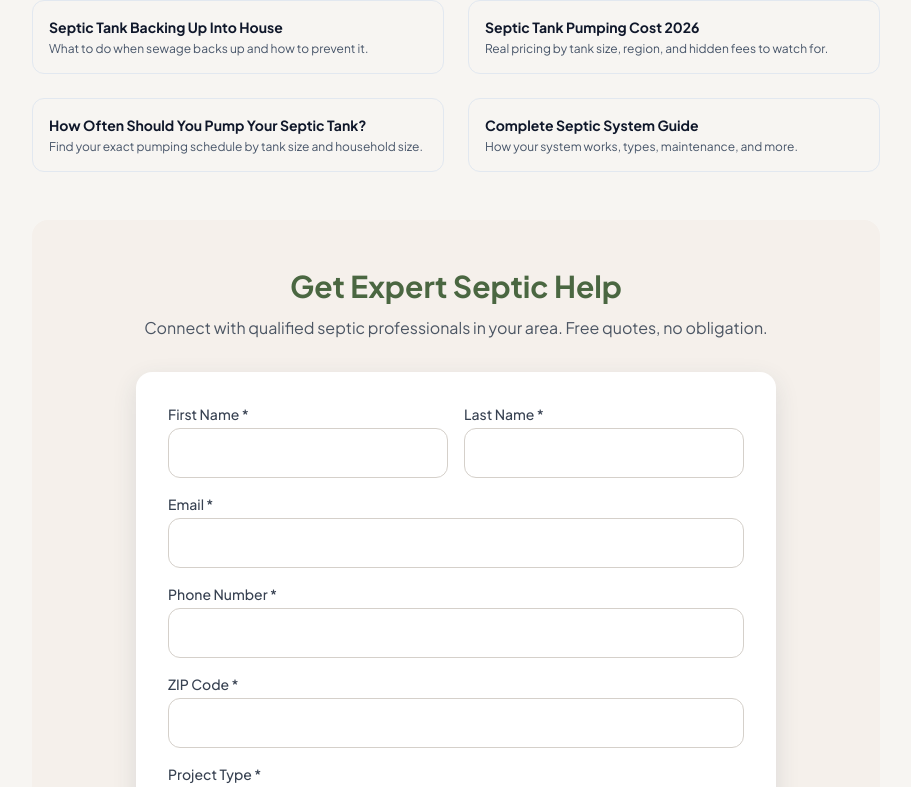
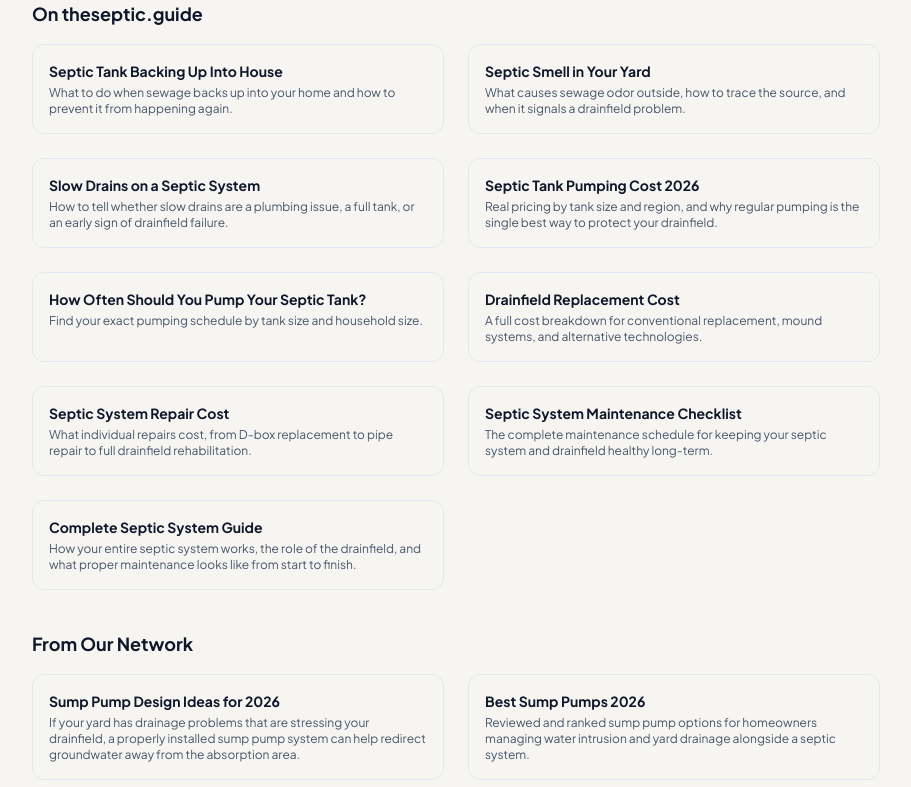
Before and after one commit to thebasementguide2026/theseptic.guide-, a Next.js app: page /problems/drainfield-failing in a window 1280 px wide. Shown: the part 10809-11596 px from the top of the page, without its empty margins (184-1095 px from the left). Built offline with nearby package versions, Linux system fonts and the light colour scheme.

Commit message:
Replace Related Guides section with expanded version including 9 on-site links and 2 network links

```diff
--- a/app/problems/drainfield-failing/page.tsx
+++ b/app/problems/drainfield-failing/page.tsx
@@ -580,26 +580,60 @@ export default function DrainfieldFailing() {
           </div>
         </div>
 
-        {/* Related Articles */}
+          {/* Related Guides */}
           <div className='mt-16'>
             <h2 className='text-3xl font-black text-slate-900 mb-8'>Related Guides</h2>
-          <div className='grid md:grid-cols-2 gap-6'>
+
+            <h3 className='text-lg font-bold text-slate-900 mb-4'>On theseptic.guide</h3>
+            <div className='grid md:grid-cols-2 gap-6 mb-10'>
               <Link href='/problems/tank-backing-up' className='block p-4 border border-slate-200 rounded-lg hover:shadow-md transition-shadow'>
                 <h3 className='font-bold text-slate-900 mb-1 text-sm'>Septic Tank Backing Up Into House</h3>
-              <p className='text-slate-600 text-xs'>What to do when sewage backs up and how to prevent it.</p>
+                <p className='text-slate-600 text-xs'>What to do when sewage backs up into your home and how to prevent it from happening again.</p>
+              </Link>
+              <Link href='/problems/septic-smell-yard' className='block p-4 border border-slate-200 rounded-lg hover:shadow-md transition-shadow'>
+                <h3 className='font-bold text-slate-900 mb-1 text-sm'>Septic Smell in Your Yard</h3>
+                <p className='text-slate-600 text-xs'>What causes sewage odor outside, how to trace the source, and when it signals a drainfield problem.</p>
+              </Link>
+              <Link href='/problems/slow-drains' className='block p-4 border border-slate-200 rounded-lg hover:shadow-md transition-shadow'>
+                <h3 className='font-bold text-slate-900 mb-1 text-sm'>Slow Drains on a Septic System</h3>
+                <p className='text-slate-600 text-xs'>How to tell whether slow drains are a plumbing issue, a full tank, or an early sign of drainfield failure.</p>
               </Link>
               <Link href='/articles/septic-tank-pumping-cost' className='block p-4 border border-slate-200 rounded-lg hover:shadow-md transition-shadow'>
                 <h3 className='font-bold text-slate-900 mb-1 text-sm'>Septic Tank Pumping Cost 2026</h3>
-              <p className='text-slate-600 text-xs'>Real pricing by tank size, region, and hidden fees to watch for.</p>
+                <p className='text-slate-600 text-xs'>Real pricing by tank size and region, and why regular pumping is the single best way to protect your drainfield.</p>
               </Link>
               <Link href='/articles/how-often-pump-septic-tank' className='block p-4 border border-slate-200 rounded-lg hover:shadow-md transition-shadow'>
                 <h3 className='font-bold text-slate-900 mb-1 text-sm'>How Often Should You Pump Your Septic Tank?</h3>
                 <p className='text-slate-600 text-xs'>Find your exact pumping schedule by tank size and household size.</p>
               </Link>
+              <Link href='/articles/drainfield-replacement-cost' className='block p-4 border border-slate-200 rounded-lg hover:shadow-md transition-shadow'>
+                <h3 className='font-bold text-slate-900 mb-1 text-sm'>Drainfield Replacement Cost</h3>
+                <p className='text-slate-600 text-xs'>A full cost breakdown for conventional replacement, mound systems, and alternative technologies.</p>
+              </Link>
+              <Link href='/articles/septic-system-repair-cost' className='block p-4 border border-slate-200 rounded-lg hover:shadow-md transition-shadow'>
+                <h3 className='font-bold text-slate-900 mb-1 text-sm'>Septic System Repair Cost</h3>
+                <p className='text-slate-600 text-xs'>What individual repairs cost, from D-box replacement to pipe repair to full drainfield rehabilitation.</p>
+              </Link>
+              <Link href='/articles/septic-maintenance-checklist' className='block p-4 border border-slate-200 rounded-lg hover:shadow-md transition-shadow'>
+                <h3 className='font-bold text-slate-900 mb-1 text-sm'>Septic System Maintenance Checklist</h3>
+                <p className='text-slate-600 text-xs'>The complete maintenance schedule for keeping your septic system and drainfield healthy long-term.</p>
+              </Link>
               <Link href='/articles/complete-septic-guide' className='block p-4 border border-slate-200 rounded-lg hover:shadow-md transition-shadow'>
                 <h3 className='font-bold text-slate-900 mb-1 text-sm'>Complete Septic System Guide</h3>
-              <p className='text-slate-600 text-xs'>How your system works, types, maintenance, and more.</p>
+                <p className='text-slate-600 text-xs'>How your entire septic system works, the role of the drainfield, and what proper maintenance looks like from start to finish.</p>
               </Link>
+            </div>
+
+            <h3 className='text-lg font-bold text-slate-900 mb-4'>From Our Network</h3>
+            <div className='grid md:grid-cols-2 gap-6'>
+              <a href='https://thebasement.guide/articles/sump-pump-design-ideas' target='_blank' rel='noopener noreferrer' className='block p-4 border border-slate-200 rounded-lg hover:shadow-md transition-shadow'>
+                <h3 className='font-bold text-slate-900 mb-1 text-sm'>Sump Pump Design Ideas for 2026</h3>
+                <p className='text-slate-600 text-xs'>If your yard has drainage problems that are stressing your drainfield, a properly installed sump pump system can help redirect groundwater away from the absorption area.</p>
+              </a>
+              <a href='https://thebasement.guide/articles/best-sump-pumps' target='_blank' rel='noopener noreferrer' className='block p-4 border border-slate-200 rounded-lg hover:shadow-md transition-shadow'>
+                <h3 className='font-bold text-slate-900 mb-1 text-sm'>Best Sump Pumps 2026</h3>
+                <p className='text-slate-600 text-xs'>Reviewed and ranked sump pump options for homeowners managing water intrusion and yard drainage alongside a septic system.</p>
+              </a>
             </div>
           </div>
 
```
Lines whose indentation alone changed are shown as unchanged.
